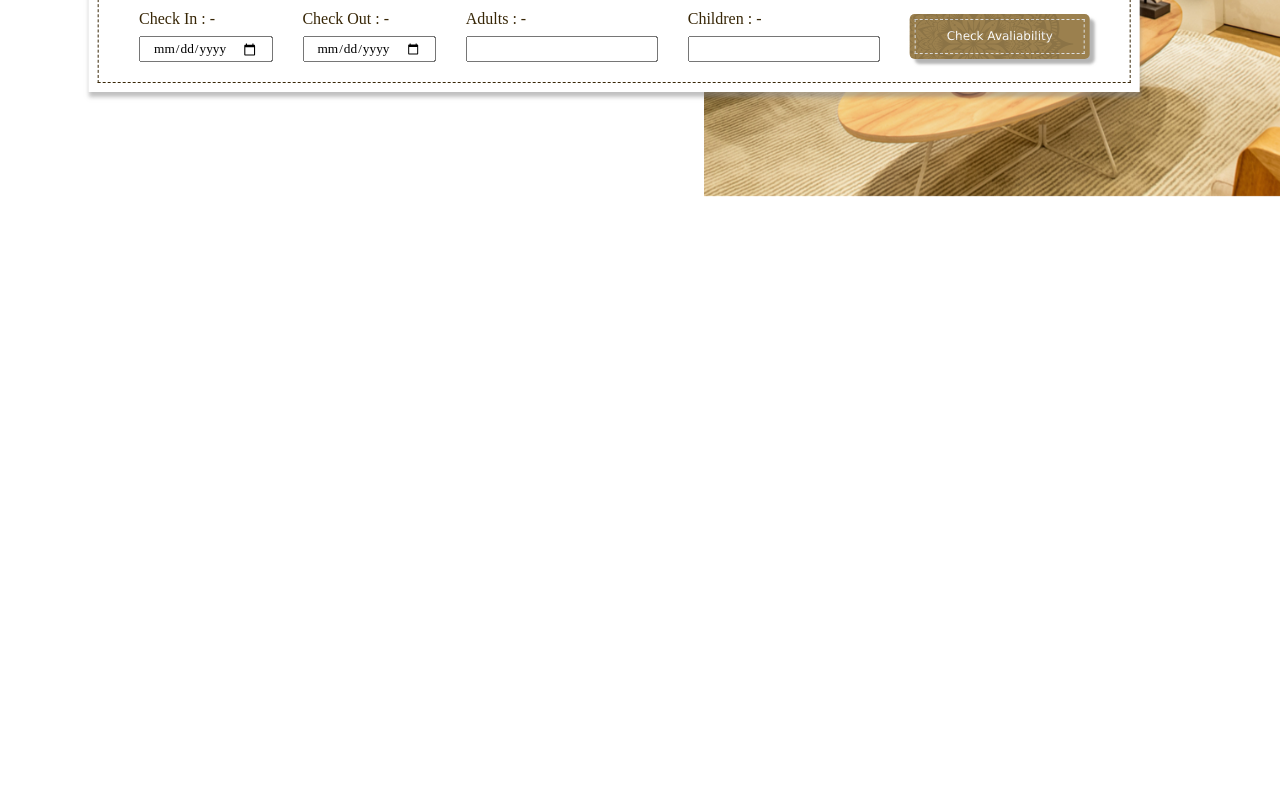
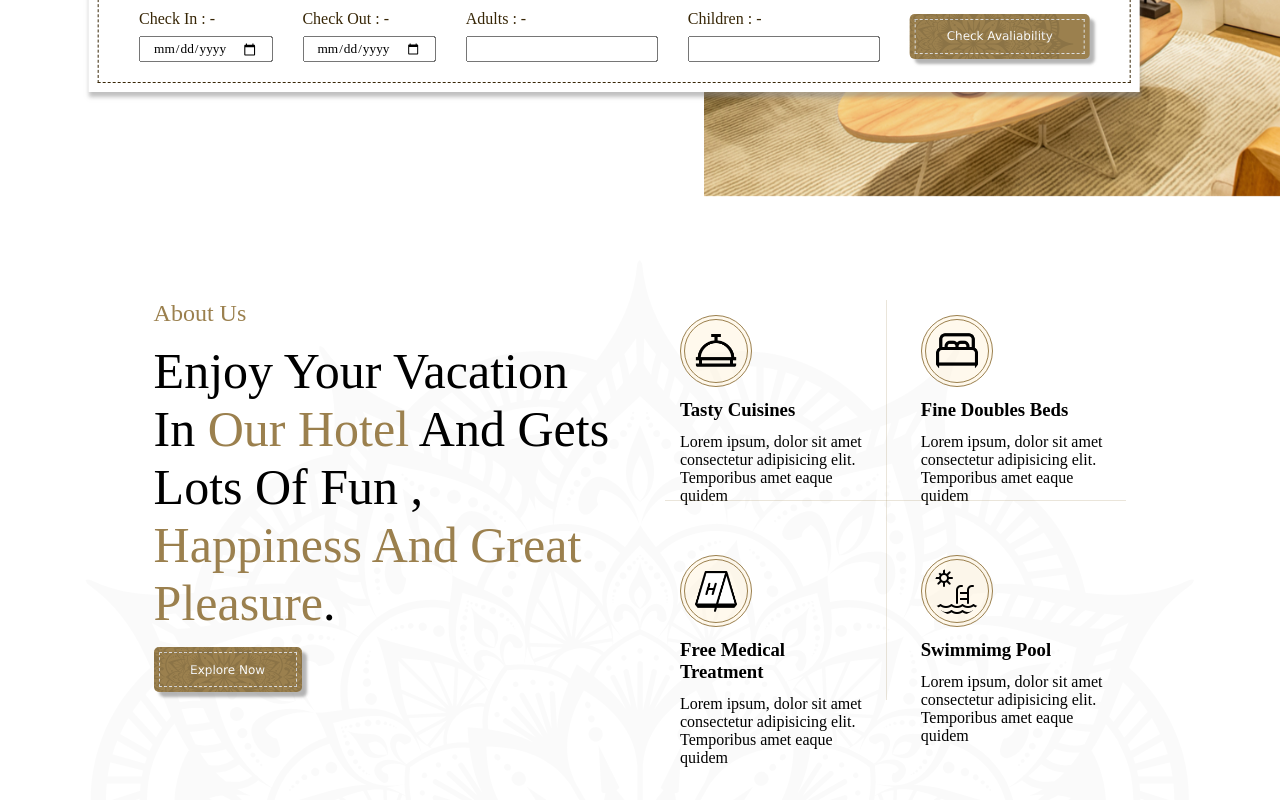
Before and after one commit to vince4dev/hotel_website, a React (Vite) app: page / in a window 1280 px wide. Shown: the part 604-1404 px from the top of the page. Before the commit the page ends 804 px from the top, so only its background shows below. Built offline with nearby package versions, Linux system fonts and the light colour scheme; a web font is replaced by a local one.

Commit message:
Add about Section

```diff
--- a/src/App.jsx
+++ b/src/App.jsx
@@ -1,3 +1,4 @@
+import About from "./Components/About/About";
 import Header from "./Components/Header/Header";
 import Nav from "./Components/Nav/Nav";
 
@@ -6,6 +7,7 @@ function App() {
     <>
       <Nav />
       <Header />
+      <About />
     </>
   );
 }
--- /dev/null
+++ b/src/Components/About/About.jsx
@@ -0,0 +1,59 @@
+import aboutCSS from "./../About/About.module.css";
+
+// ASSETS
+import aboutImg1 from "./../../assets/about-room.png";
+import aboutImg2 from "./../../assets/bedroom-about.png";
+import aboutImg3 from "./../../assets/signboard-about.png";
+import aboutImg4 from "./../../assets/swimming-pool-about.png";
+
+function About() {
+  return (
+    <div className={`${aboutCSS.about_wrapper} section`} id="about">
+      <div className={aboutCSS.about_content}>
+        <small className="section_heading">About Us</small>
+        <h2>
+          Enjoy Your Vacation In <span>Our Hotel</span> And Gets Lots Of Fun ,{" "}
+          <span>Happiness And Great Pleasure</span>.
+        </h2>
+        <button>Explore Now</button>
+      </div>
+
+      <div className={aboutCSS.about_cards}>
+        <div className={aboutCSS.about_card}>
+          <img src={aboutImg1} alt="about-image" />
+          <h3>Tasty Cuisines</h3>
+          <p>
+            Lorem ipsum, dolor sit amet consectetur adipisicing elit. Temporibus
+            amet eaque quidem
+          </p>
+        </div>
+        <div className={aboutCSS.about_card}>
+          <img src={aboutImg2} alt="about-image" />
+          <h3>Fine Doubles Beds</h3>
+          <p>
+            Lorem ipsum, dolor sit amet consectetur adipisicing elit. Temporibus
+            amet eaque quidem
+          </p>
+        </div>
+        <div className={aboutCSS.about_card}>
+          <img src={aboutImg3} alt="about-image" />
+          <h3>Free Medical Treatment</h3>
+          <p>
+            Lorem ipsum, dolor sit amet consectetur adipisicing elit. Temporibus
+            amet eaque quidem
+          </p>
+        </div>
+        <div className={aboutCSS.about_card}>
+          <img src={aboutImg4} alt="about-image" />
+          <h3>Swimmimg Pool</h3>
+          <p>
+            Lorem ipsum, dolor sit amet consectetur adipisicing elit. Temporibus
+            amet eaque quidem
+          </p>
+        </div>
+      </div>
+    </div>
+  );
+}
+
+export default About;
--- /dev/null
+++ b/src/Components/About/About.module.css
@@ -0,0 +1,120 @@
+.about_wrapper {
+  position: relative;
+  flex-direction: row;
+}
+.about_wrapper::after {
+  content: "";
+  position: absolute;
+  top: 10%;
+  left: 0;
+  height: 100%;
+  width: 100%;
+  background: url("./../../assets/bg-art-icon-2x.svg") no-repeat;
+  background-position: top;
+  background-size: 100%;
+  opacity: 0.015;
+  z-index: -1;
+}
+
+.about_content {
+  width: 50%;
+  display: flex;
+  flex-direction: column;
+  gap: 15px;
+}
+
+.about_content h2 {
+  font-size: 4.375rem;
+  font-weight: 500;
+}
+
+.about_content h2 span {
+  color: #9b804e;
+}
+
+.about_cards {
+  position: relative;
+  width: 50%;
+  display: grid;
+  grid-template-columns: repeat(2, 1fr);
+  gap: 20px;
+}
+.about_cards::after,
+.about_cards::before {
+  content: "";
+  position: absolute;
+  background-color: #9b804e35;
+}
+.about_cards::after {
+  height: 100%;
+  width: 1px;
+  top: 0;
+  left: 48%;
+}
+.about_cards::before {
+  height: 1px;
+  width: 100%;
+  top: 50%;
+  left: 0%;
+}
+
+.about_card {
+  width: 100%;
+  padding: 15px;
+  display: flex;
+  flex-direction: column;
+  align-items: flex-start;
+  gap: 12px;
+}
+
+.about_card img {
+  padding: 10px;
+  background-color: #fff3dc83;
+  height: 50px;
+  width: 50px;
+  box-sizing: content-box;
+
+  border-radius: 50%;
+  border: 0.5px solid #9b804e;
+  outline: 1px solid #9b804e;
+  outline-offset: -5px;
+  transition: 0.6s;
+}
+
+.about_card:hover img {
+  transform: scale(1.02);
+  box-shadow: 4px 4px 2px #9b804e;
+}
+
+@media screen and (max-width: 1400px) {
+  .about_wrapper {
+    max-height: 75vh;
+    overflow: hidden;
+  }
+
+  .about_content h2 {
+    font-size: 50px;
+  }
+}
+
+@media screen and (max-width: 1200px) {
+  .about_wrapper {
+    flex-direction: column;
+    max-height: none;
+  }
+  .about_content,
+  .about_cards {
+    width: 100%;
+  }
+}
+
+@media screen and (max-width: 500px) {
+  .about_cards {
+    grid-template-columns: repeat(1, 1fr);
+  }
+
+  .about_cards::after,
+  .about_cards::before {
+    display: none;
+  }
+}
--- a/src/Components/Header/Header.jsx
+++ b/src/Components/Header/Header.jsx
@@ -11,7 +11,7 @@ import ratingImg from "./../../assets/rating-image-1.png";
 
 function Header() {
   return (
-    <div className={headerCSS.header_wrapper}>
+    <div className={headerCSS.header_wrapper} id="home">
       <div className={headerCSS.Swiper_Slider_wrapper}>
         <Swiper
           slidesPerView={1}
--- a/src/Components/Nav/Nav.jsx
+++ b/src/Components/Nav/Nav.jsx
@@ -33,7 +33,7 @@ function Nav() {
         {/* Mav Menu */}
         <ul ref={menu}>
           <li>
-            <a href="#Home">Home</a>
+            <a href="#home">Home</a>
           </li>
           <li>
             <a href="#about">About</a>
--- a/src/index.css
+++ b/src/index.css
@@ -9,6 +9,8 @@
   text-decoration: none;
 
   font-family: "Forum";
+
+  scroll-behavior: smooth;
 }
 
 button {
@@ -58,3 +60,16 @@ button:hover::after {
     transform: rotate(360deg);
   }
 }
+
+.section {
+  display: flex;
+  flex-direction: column;
+  gap: 50px;
+  padding: 100px 12%;
+}
+
+.section_heading {
+  color: #9b804e;
+  font-size: 1.5rem;
+  font-weight: 500;
+}
```
